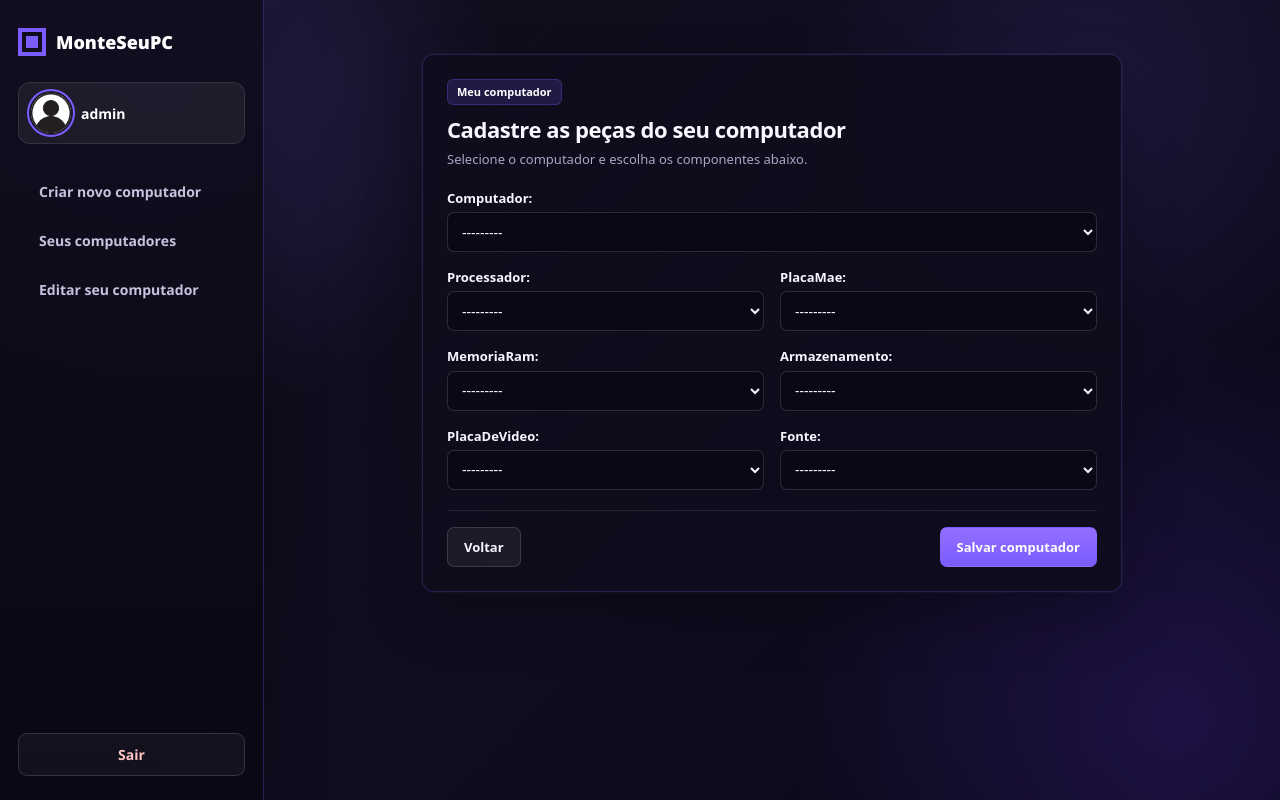
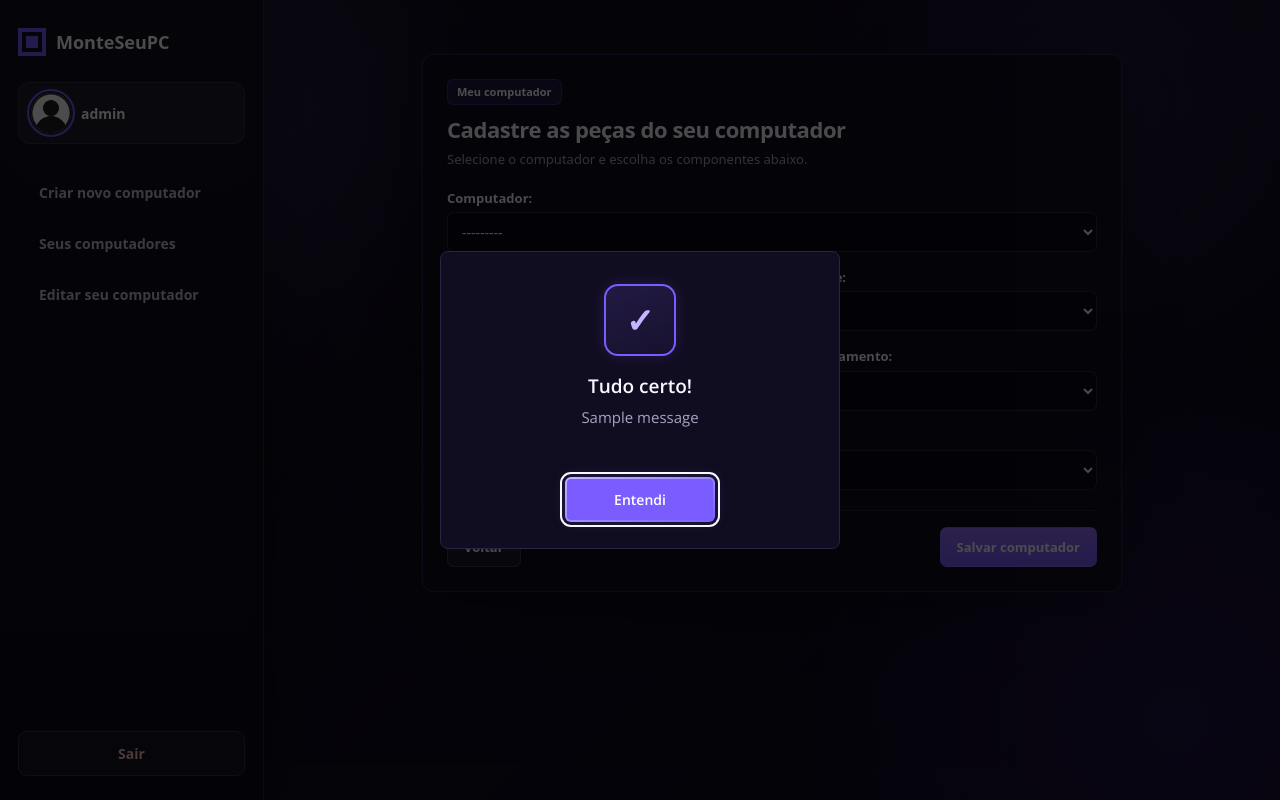
Before and after one commit to joaohschulz/Sistema-de-Cria-o-de-PCs-a-partir-de-suas-pe-as, a Django app: page /dashboard/editar-computador in a window 1280 px wide. Run offline with Django 5.2, Linux system fonts and the light colour scheme; a user stored in the database is signed in; data comes from the database, SQL or seed files in the repository; both versions use the stored data as it was after the commit; tables that the repository leaves empty hold one stand-in row (values such as "Sample post"); one stand-in notice (Sample message) is shown.

Commit message:
Criações de modals de confirmacao, funcao de deletar pc cadastrados adicionadas, estrutura de modals separadas

```diff
--- a/computador/models.py
+++ b/computador/models.py
@@ -16,8 +16,12 @@
 
 class PlacaMae(models.Model):
     placaMae = models.CharField(max_length=100, blank=True)
+    socket = models.CharField(max_length=30, blank=True, null=True)
+    chipset = models.CharField(max_length=30, blank=True, null=True)
+    tipo_memoria = models.CharField(max_length=30, blank=True, null=True)
+
     def __str__(self):
-        return self.placaMae
+        return f"{self.placaMae} | Socket: {self.socket} | ChipSet: {self.chipset} | Tipo de Memória: {self.tipo_memoria}"
 
 class MemoriaRam(models.Model):
     memoriaRam = models.CharField(max_length=100, blank=True)
--- /dev/null
+++ b/computador/static/computador/css/modal.css
@@ -0,0 +1,116 @@
+/* Caixa principal */
+.modal-aviso {
+    box-sizing: border-box;
+    width: min(400px, calc(100% - 32px));
+    max-height: calc(100dvh - 32px);
+    margin: auto;
+    padding: 32px 26px 26px;
+    overflow-y: auto;
+
+    color: var(--texto, #f8f7ff);
+    background: var(--fundo-2, #110d20);
+    border: 1px solid #2b2342;
+    border-radius: 8px;
+
+    font-family: "Open Sans", sans-serif;
+    text-align: center;
+    color-scheme: dark;
+}
+
+.modal-aviso *,
+.modal-aviso *::before,
+.modal-aviso *::after {
+    box-sizing: border-box;
+}
+
+/* Fundo atrás do modal */
+.modal-aviso::backdrop {
+    background: #000000b3;
+}
+
+/* Ícone V dentro de uma caixa com contorno */
+.modal-aviso__icone {
+    display: grid;
+    place-items: center;
+
+    width: 72px;
+    height: 72px;
+    margin: 0 auto 18px;
+
+    color: #c4b5ff;
+    background: linear-gradient(160deg, rgb(122 92 255 / 16%), rgb(122 92 255 / 6%));
+    border: 2px solid var(--destaque, #7a5cff);
+    border-radius: 14px;
+
+    font-size: 34px;
+    font-weight: 700;
+    line-height: 1;
+
+    box-shadow: 0 0 14px rgb(122 92 255 / 18%);
+}
+
+/* Título e mensagem */
+.modal-aviso__titulo {
+    margin: 0 0 8px;
+
+    color: var(--texto, #f8f7ff);
+    font-size: 19px;
+    font-weight: 600;
+    line-height: 1.3;
+}
+
+.modal-aviso__mensagens {
+    color: var(--texto-suave, #a9a1c0);
+    font-size: 15px;
+    line-height: 1.55;
+    overflow-wrap: anywhere;
+}
+
+.modal-aviso__mensagens p {
+    margin: 0;
+}
+
+.modal-aviso__mensagens p + p {
+    margin-top: 8px;
+}
+
+/* Botão de fechar */
+
+
+.modal-aviso__botao {
+    min-width: 150px;
+    padding: 10px 22px;
+    margin-top: 3rem;
+
+    color: #ffffff;
+    background:
+        linear-gradient(var(--destaque, #7a5cff), var(--destaque, #7a5cff)) padding-box,
+        linear-gradient(160deg, #c4b5ff, var(--destaque, #7a5cff)) border-box;
+    border: 2px solid transparent;
+    border-radius: 6px;
+
+    font: inherit;
+    font-size: 14px;
+    font-weight: 600;
+    cursor: pointer;
+
+    box-shadow: 0 0 14px rgb(122 92 255 / 22%);
+}
+
+.modal-aviso__botao:hover {
+    background:
+        linear-gradient(var(--destaque-hover, #946eff), var(--destaque-hover, #946eff)) padding-box,
+        linear-gradient(160deg, #c4b5ff, var(--destaque-hover, #946eff)) border-box;
+}
+
+.modal-aviso__botao:focus-visible {
+    outline: 2px solid var(--texto, #f8f7ff);
+    outline-offset: 3px;
+}
+
+/* Telas pequenas */
+@media (max-width: 480px) {
+    .modal-aviso__botao {
+        width: 100%;
+    }
+}
--- a/computador/templates/computador/criar_computador.html
+++ b/computador/templates/computador/criar_computador.html
@@ -9,6 +9,7 @@
 {% endblock %}
 
 {% block conteudo %}
+{% include 'computador/modals/modal_confirm.html' %}
 <section class="cadastro-pecas" aria-labelledby="titulo-cadastro">
     <header class="cadastro-cabecalho">
         <span class="cadastro-etiqueta">Novo computador</span>
@@ -40,6 +41,7 @@
             <a class="botao-voltar" href="{% url 'dashboard' %}">Voltar</a>
             <button class="botao-salvar" type="submit">Salvar computador</button>
         </footer>
+
     </form>
 </section>
 {% endblock %}
--- a/computador/templates/computador/dashboard.html
+++ b/computador/templates/computador/dashboard.html
@@ -18,7 +18,14 @@
         href="https://fonts.googleapis.com/css2?family=Open+Sans:ital,wght@0,300..800;1,300..800&display=swap"
         rel="stylesheet"
     >
+
+
+
+
     {% block extra_css %}{% endblock %}
+
+
+    <link href="https://cdn.jsdelivr.net/npm/bootstrap@5.3.8/dist/css/bootstrap.min.css" rel="stylesheet" integrity="sha384-sRIl4kxILFvY47J16cr9ZwB07vP4J8+LH7qKQnuqkuIAvNWLzeN8tE5YBujZqJLB" crossorigin="anonymous">
 </head>
 
 
@@ -66,8 +73,11 @@
                     </a>
                 </footer>
             </section>
+            <script src="https://cdn.jsdelivr.net/npm/htmx.org@2.0.11/dist/htmx.min.js"></script>
+            <script src="https://cdn.jsdelivr.net/npm/bootstrap@5.3.8/dist/js/bootstrap.bundle.min.js" integrity="sha384-FKyoEForCGlyvwx9Hj09JcYn3nv7wiPVlz7YYwJrWVcXK/BmnVDxM+D2scQbITxI" crossorigin="anonymous"></script>
         {% endblock %}
     </main>
+
 </body>
 
 </html>
--- a/computador/templates/computador/editar_seu_computador.html
+++ b/computador/templates/computador/editar_seu_computador.html
@@ -9,6 +9,7 @@
 {% endblock %}
 
 {% block conteudo %}
+{% include 'computador/modals/modal_confirm.html' %}
 <section class="cadastro-pecas" aria-labelledby="titulo-cadastro">
     <header class="cadastro-cabecalho">
         <span class="cadastro-etiqueta">Meu computador</span>
--- /dev/null
+++ b/computador/templates/computador/modals/modal_confirm.html
@@ -0,0 +1,34 @@
+{% load static %}
+
+{% if messages %}
+    <link rel="stylesheet" href="{% static 'computador/css/modal.css' %}">
+
+    <dialog id="modal-mensagens" class="modal-aviso"
+            aria-labelledby="modal-titulo">
+
+        <div class="modal-aviso__icone" aria-hidden="true">
+            ✓
+        </div>
+
+        <h2 id="modal-titulo" class="modal-aviso__titulo">
+            Tudo certo!
+        </h2>
+
+        <div class="modal-aviso__mensagens">
+            {% for message in messages %}
+                <p>{{ message }}</p>
+            {% endfor %}
+        </div>
+
+        <form method="dialog" class="modal-aviso__acoes">
+            <button type="submit" class="modal-aviso__botao" autofocus>
+                Entendi
+            </button>
+        </form>
+
+    </dialog>
+
+    <script>
+        document.getElementById("modal-mensagens").showModal();
+    </script>
+{% endif %}
--- a/computador/urls.py
+++ b/computador/urls.py
@@ -1,5 +1,5 @@
 from django.urls import path
-from .views import HomeView, DashboardView, CriarComputadorView, SeusComputadoresView, EditarSeuComputadorView
+from .views import HomeView, DashboardView, CriarComputadorView, SeusComputadoresView, EditarSeuComputadorView, DeletarComputadorView
 
 
 
@@ -8,5 +8,6 @@
     path('dashboard/', DashboardView.as_view(), name='dashboard'),
     path('dashboard/criar-computador/',CriarComputadorView.as_view(), name='criar_computador' ),
     path('dashboard/seus-computadores', SeusComputadoresView.as_view(), name='seus_computadores'),
-    path('dashboard/editar-computador', EditarSeuComputadorView.as_view(), name='editar_seu_computador')
+    path('dashboard/editar-computador', EditarSeuComputadorView.as_view(), name='editar_seu_computador'),
+    path('dashboard/<int:pk>/excluir', DeletarComputadorView.as_view(), name='deletar_computador')
 ]
--- a/computador/views.py
+++ b/computador/views.py
@@ -1,14 +1,14 @@
 from django.contrib.auth.mixins import LoginRequiredMixin
 from django.urls import reverse_lazy
-from django.views.generic import TemplateView, CreateView, ListView
-
+from django.shortcuts import redirect
+from django.views.generic import TemplateView, CreateView, ListView, DeleteView
+from django.contrib import messages
 from .forms import ComputadorForm, pecasDeComputadorForm
 from .models import Computador, pecasDeComputador
 
 
 class HomeView(TemplateView):
     template_name = 'computador/home.html'
-
 
 class DashboardView(LoginRequiredMixin, TemplateView):
     template_name = 'computador/dashboard.html'
@@ -18,31 +18,60 @@
     model = Computador
     form_class = ComputadorForm
     template_name = 'computador/criar_computador.html'
-    success_url = reverse_lazy('dashboard')
+    success_url = reverse_lazy('criar_computador')
 
+    # verificar se o formulario foi valido e ativar o message para aplicar o modal
     def form_valid(self, form):
         form.instance.usuario = self.request.user
-        return super().form_valid(form)
+        response = super().form_valid(form)
+
+        messages.success(
+            self.request,
+            'Computador cadastrado com sucesso'
+        )
+        return response
 
 
 class SeusComputadoresView(LoginRequiredMixin, ListView):
     model = Computador
     template_name = 'computador/seus_computadores.html'
     context_object_name = 'pc'
-
+    #filtro pra pegar os pc do usuario logado
     def get_queryset(self):
         return Computador.objects.filter(usuario=self.request.user)
+
+
+class DeletarComputadorView(LoginRequiredMixin, DeleteView):
+    model = Computador
+    success_url = reverse_lazy('seus_computadores')
+    #setar metodo post p/ delete
+    http_method_names = ['post']
+
+    #filtro pra pegar os pc do usuario logado
+    def get_queryset(self):
+        return Computador.objects.filter(usuario=self.request.user)
+
+
 class EditarSeuComputadorView(LoginRequiredMixin, CreateView):
     model = pecasDeComputador
     form_class = pecasDeComputadorForm
     template_name = 'computador/editar_seu_computador.html'
-    success_url = reverse_lazy('dashboard')
+    success_url = reverse_lazy('editar_seu_computador')
 
     # serve para filtar apenas pelos usuario logado
-    def get_form(self, form_class = None):
+    def get_form(self, form_class=None):
         form = super().get_form(form_class)
         form.fields['computador'].queryset = Computador.objects.filter(
             usuario=self.request.user
         )
+        return form
 
-        return form
+    # verificar se o formulario foi valido e ativar o message para aplicar o modal
+    def form_valid(self, form):
+        form.instance.usuario = self.request.user
+        response = super().form_valid(form)
+        messages.success(
+            self.request,
+            'Peças de computador cadastradas com sucesso'
+        )
+        return response
```
Also changed, not shown: computador/admin.py (+11 -5 lines), computador/static/computador/css/editar_seu_computador.css (+36 -11 lines), computador/templates/computador/modals/modal_confirm2.html (added, +34 -0 lines), computador/templates/computador/seus_computadores.html (+7 -1 lines), computador/migrations/0005_placamae_chipset_placamae_socket_and_more.py (added), db.sqlite3. Lines whose indentation alone changed are shown as unchanged.
